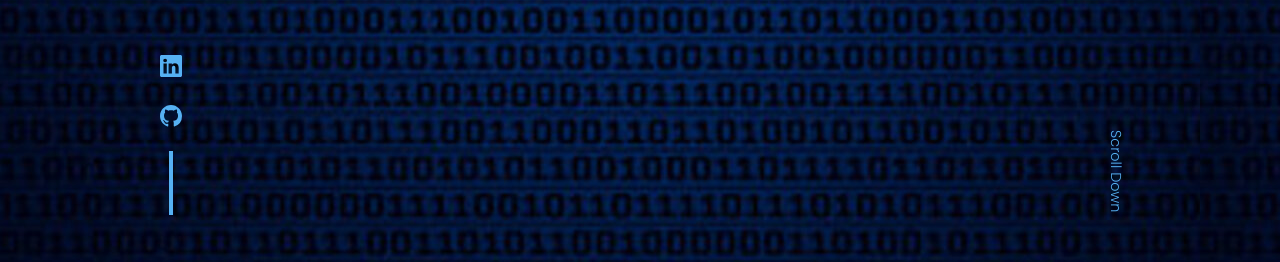
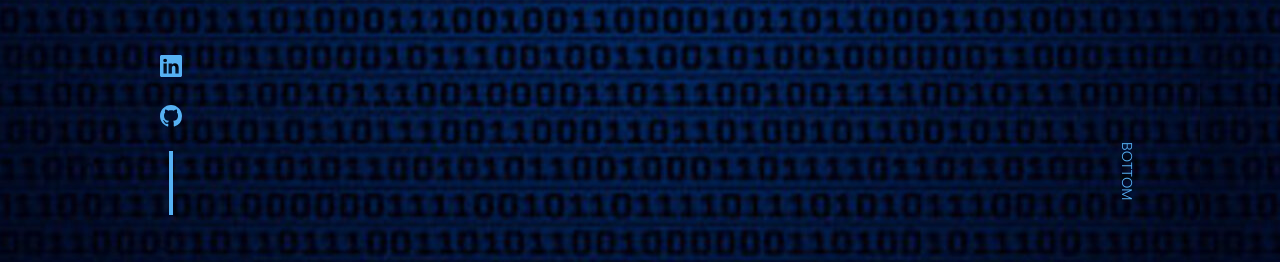
Before and after one commit to JonSno29/CVwebsitE, a React (Create React App) app: page / in a window 1280 px wide. Shown: the part 820-1082 px from the top of the page. Built offline with nearby package versions, Linux system fonts and the light colour scheme; the HTML template or start-up script is replaced by a standard one.

Commit message:
Updated header

```diff
--- a/src/components/header/Header.jsx
+++ b/src/components/header/Header.jsx
@@ -18,7 +18,7 @@ const Header = () => {
           <img src={ME} alt="me" />
         </div>
         <a href="#contact" className="scroll__down">
-          Scroll Down
+          BOTTOM
         </a>
       </div>
     </header>
```
